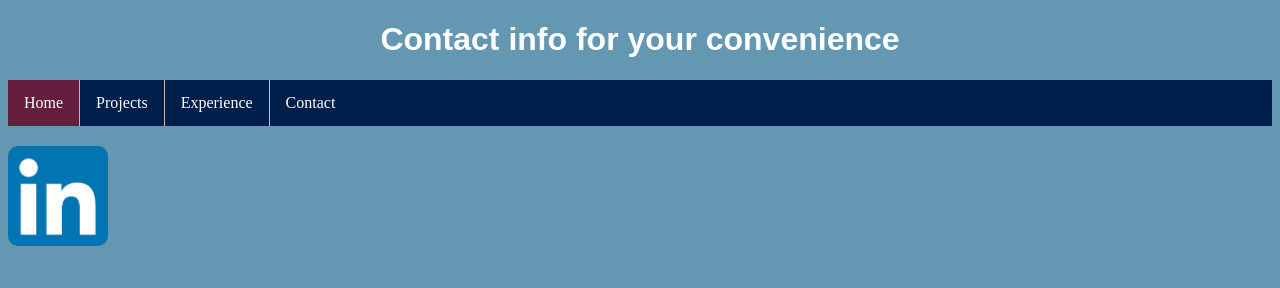
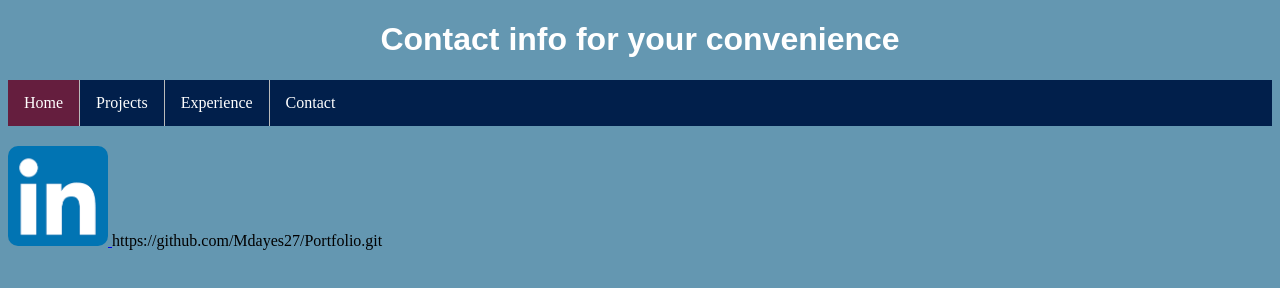
Before and after one commit to Mdayes27/Portfolio, a plain HTML site: page contact.html in a window 1280 px wide. Drawn offline with Linux system fonts and the light colour scheme.

Commit message:
Update contact.html

```diff
--- a/contact.html
+++ b/contact.html
@@ -18,5 +18,6 @@
       <a href= "www.linkedin.com/in/mallori-dayes">
       <img class ="piclink" src ="linkedinlogo.png">
       </a>
+    <a class = "none" >https://github.com/Mdayes27/Portfolio.git</a>
   </body>
 </html>
```
